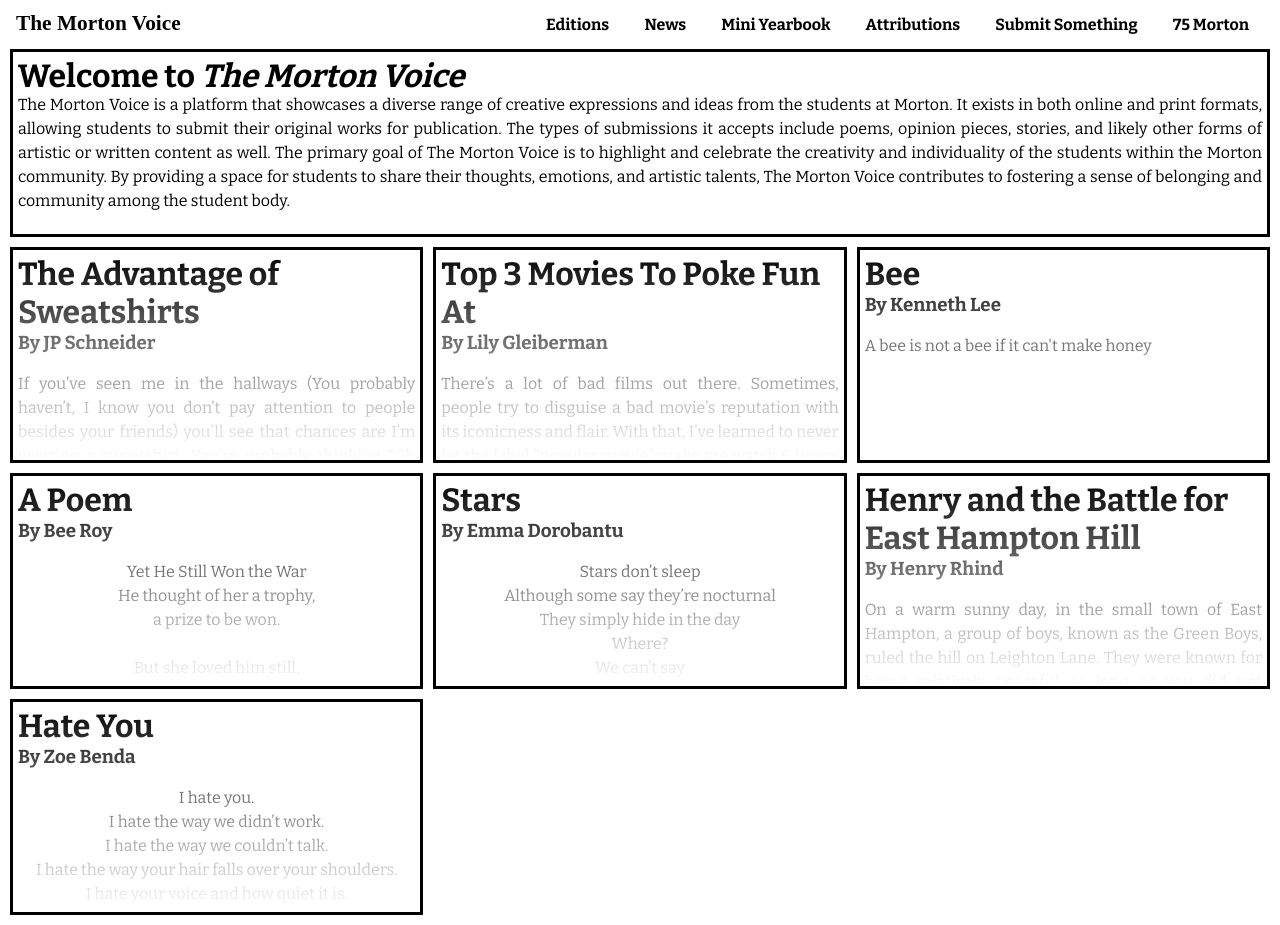
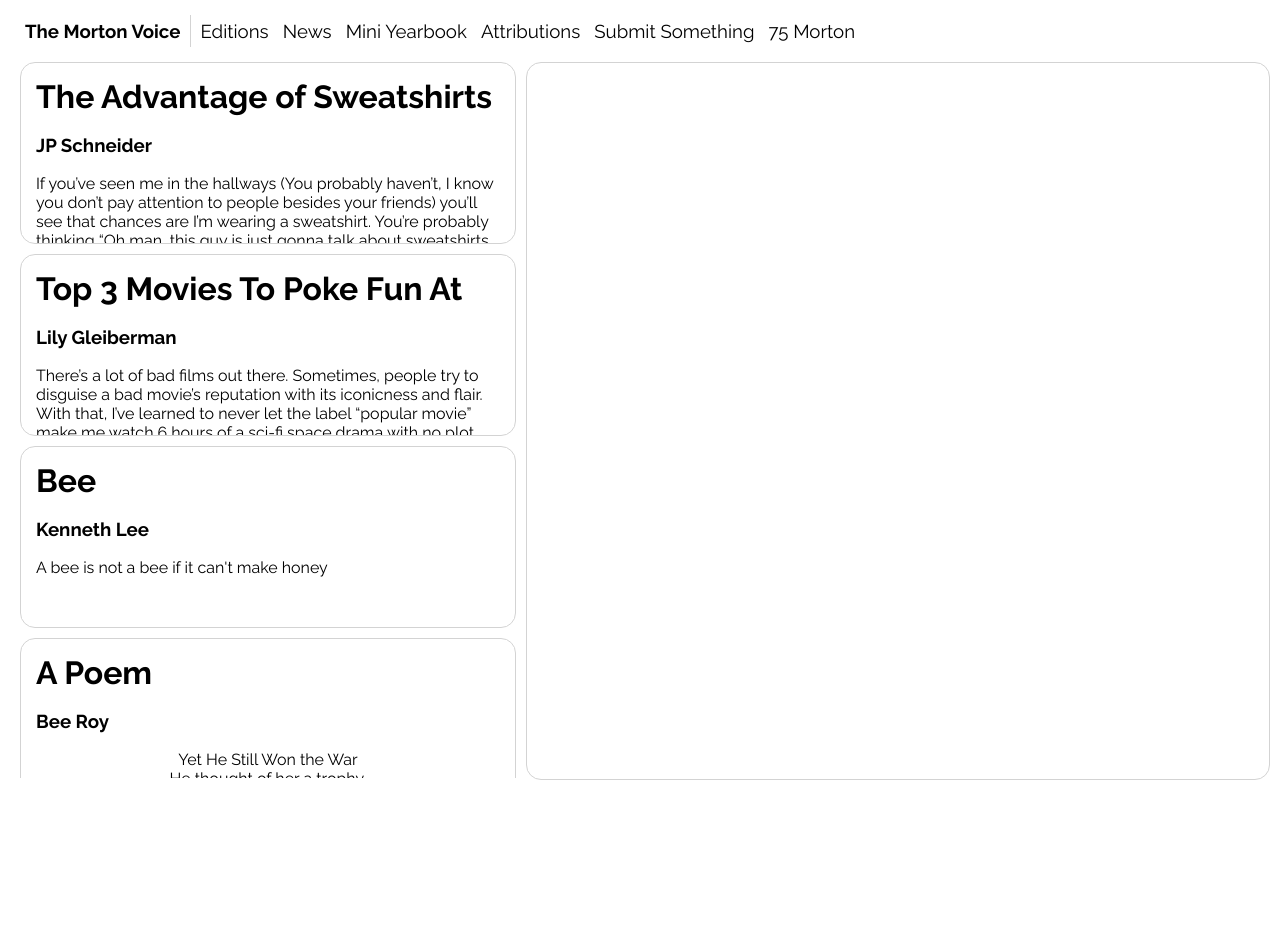
Before and after one commit to mortonvoice/mortonvoice, a plain HTML site: page index.html in a window 1280 px wide. After the commit the page ends 800 px from the top, so only its background shows below. Drawn offline with nearby package versions, Linux system fonts and the light colour scheme; a script that the page names is missing; a web font is replaced by a local one.

Commit message:
Add files via upload

```diff
--- a/index.html
+++ b/index.html
@@ -2,54 +2,40 @@
 <html lang="en">
 <head>
     <meta charset="UTF-8">
-    <meta http-equiv="X-UA-Compatible" content="IE=edge">
     <meta name="viewport" content="width=device-width, initial-scale=1.0">
-    <title>The Morton Voice | Home</title>
+    <link rel="shortcut icon" href="images/favicon.png" type="image/x-icon">
     <link rel="stylesheet" href="style/style.css">
-    <link rel="stylesheet" href="style/menu-icon.css">
-    <link rel="shortcut icon" href="images/favicon.png" type="image/x-icon">
-    <link rel="stylesheet" href="https://fonts.googleapis.com/css2?family=Bitter:wght@400;700">
+    <link rel="preconnect" href="https://fonts.googleapis.com">
+    <link rel="preconnect" href="https://fonts.gstatic.com" crossorigin>
+    <link href="https://fonts.googleapis.com/css2?family=Raleway:ital,wght@0,100..900;1,100..900&display=swap" rel="stylesheet">
+    <link href="https://fonts.googleapis.com/css2?family=Courier+Prime&display=swap" rel="stylesheet">
+    <link rel="stylesheet" href="https://fonts.googleapis.com/css2?family=Material+Symbols+Outlined:opsz,wght,FILL,GRAD@20..48,100..700,0..1,-50..200"/>
+    <title>The Morton Voice</title>
 </head>
 <body>
+    <div class="gtranslate_wrapper"></div>
     <nav>
-        <div class="menu-wrapper" onclick="toggle_menu(this)">
-            <div class="menu-bar bar-1"></div>
-            <div class="menu-bar bar-2"></div>
-            <div class="menu-bar bar-3"></div>
+        <a class="header nav-item" href="">The Morton Voice</a>
+        <div class="hidden-on-mobile">
+            <a href="" class="nav-item non-header">Editions</a>
+            <a href="" class="nav-item non-header">News</a>
+            <a href="" class="nav-item non-header">Mini Yearbook</a>
+            <a href="" class="nav-item non-header">Attributions</a>
+            <a href="" class="nav-item non-header">Submit Something</a>
+            <a href="https://www.75morton.org" class="nav-item">75 Morton</a>
         </div>
-
-        <ul class="nav">
-            <li class="nav-item"><a href="index.html" class="header nav-item-link">The Morton Voice</a></li>
-            <div class="hidden-on-mobile-wrapper">
-                <li class="nav-item hidden-on-mobile"><a class="nav-item-link" href="editions.html">Editions</a></li>
-                <li class="nav-item hidden-on-mobile"><a class="nav-item-link" href="news.html">News</a></li>
-                <li class="nav-item hidden-on-mobile"><a class="nav-item-link" href="yearbook.html">Mini Yearbook</a></li>
-                <li class="nav-item hidden-on-mobile"><a class="nav-item-link" href="attributions.html">Attributions</a></li>
-                <li class="nav-item hidden-on-mobile"><a class="nav-item-link" href="submit.html">Submit Something</a></li>
-                <li class="nav-item hidden-on-mobile"><a class="nav-item-link" href="https://www.75morton.org" target="_blank">75 Morton</a></li>
-            </div>
-        </ul>
     </nav>
 
-    <div class="gtranslate_wrapper"></div>
 
-    <div class="intro article">
-        <div class="article-header">
-            <h1 class="article-title into-header">Welcome to <em>The Morton Voice</em></h1>
-        </div>
-        <p class="article-body">
-            The Morton Voice is a platform that showcases a diverse range of creative expressions and ideas from the students at
-            Morton. It exists in both online and print formats, allowing students to submit their original works for publication.
-            The types of submissions it accepts include poems, opinion pieces, stories, and likely other forms of artistic or
-            written content as well.
-            The primary goal of The Morton Voice is to highlight and celebrate the creativity and individuality of the students
-            within the Morton community. By providing a space for students to share their thoughts, emotions, and artistic talents,
-            The Morton Voice contributes to fostering a sense of belonging and community among the student body.
-        </p>
-    </div>
-    <div class="grid">
-        <div class="article link">
-            <div class="article-see-more see-more">Read More</div>
+    <dialog class="article-preview-mobile">
+        <span class="material-symbols-outlined close-modal">close</span>
+        <div class="article-preview-mobile-fill"></div>
+    </dialog>
+
+    <div class="main-grid">
+        <div class="article-grid">
+            <div class="article">
+                <div class="selector"></div>
                 <div class="article-header">
                     <h1 class="article-title">The Advantage of Sweatshirts</h1>
                     <h3 class="article-author">JP Schneider</h3>
@@ -73,9 +59,8 @@
                     You can go now.
                 </p>
             </div>
-
-        <div class="article link">
-            <div class="article-see-more see-more">Read More</div>
+            <div class="article">
+                <div class="selector"></div>
                 <div class="article-header">
                     <h1 class="article-title">Top 3 Movies To Poke Fun At</h1>
                     <h3 class="article-author">Lily Gleiberman</h3>
@@ -118,9 +103,8 @@
                     funny.
                 </p>
             </div>
-
-        <div class="article link">
-            <div class="article-see-more see-more">Read More</div>
+            <div class="article">
+                <div class="selector"></div>
                 <div class="article-header">
                     <h1 class="article-title">Bee</h1>
                     <h3 class="article-author">Kenneth Lee</h3>
@@ -129,9 +113,8 @@
                     A bee is not a bee if it can't make honey
                 </p>
             </div>
-
-        <div class="article link">
-            <div class="article-see-more see-more">Read More</div>
+            <div class="article">
+                <div class="selector"></div>
                 <div class="article-header">
                     <h1 class="article-title">A Poem</h1>
                     <h3 class="article-author">Bee Roy</h3>
@@ -170,9 +153,8 @@
                     and I the fool. <br>
                 </p>
             </div>
-
-        <div class="article link">
-            <div class="article-see-more see-more">Read More</div>
+            <div class="article">
+                <div class="selector"></div>
                 <div class="article-header">
                     <h1 class="article-title">Stars</h1>
                     <h3 class="article-author">Emma Dorobantu</h3>
@@ -201,9 +183,8 @@
                     And they’re out until we awaken <br>
                 </p>
             </div>
-
-        <div class="article link">
-            <div class="article-see-more see-more">Read More</div>
+            <div class="article">
+                <div class="selector"></div>
                 <div class="article-header">
                     <h1 class="article-title">Henry and the Battle for East Hampton Hill</h1>
                     <h3 class="article-author">Henry Rhind</h3>
@@ -229,9 +210,8 @@
                     the end, in my heart I will never walk alone.
                 </p>
             </div>
-
-        <div class="article link">
-            <div class="article-see-more see-more">Read More</div>
+            <div class="article">
+                <div class="selector"></div>
                 <div class="article-header">
                     <h1 class="article-title">Hate You</h1>
                     <h3 class="article-author">Zoe Benda</h3>
@@ -275,10 +255,15 @@
                     cluttered closets could be cleaned. <br>
                     I am the girl that wishes <br>
                     a shoulder was enough. <br>
-
                 </p>
             </div>
         </div>
+
+        <div class="article-preview">
+
+        </div>
+    </div>
+
 </body>
 <script src="javascript/index.js"></script>
 <script src="javascript/translate.js"></script>
--- a/style/style.css
+++ b/style/style.css
@@ -1,211 +1,115 @@
-@font-face {
-    font-family: 'Cinzel Decorative';
-    font-style: normal;
-    font-weight: 400;
-    src: url("https://fonts.gstatic.com/s/cinzeldecorative/v14/daaCSScvJGqLYhG8nNt8KPPswUAPni7TTMw.woff2") format('woff2');
-    unicode-range: U+0000-00FF, U+0131, U+0152-0153, U+02BB-02BC, U+02C6, U+02DA, U+02DC, U+0304, U+0308, U+0329, U+2000-206F, U+2074, U+20AC, U+2122, U+2191, U+2193, U+2212, U+2215, U+FEFF, U+FFFD;
+body{
+    font-family: "Raleway", sans-serif;
+    margin: 0;
 }
-
-html {
-    overflow-x: hidden;
-    scrollbar-width: 0px;
+body.modal-open{
+    height: 100vh;
+    overflow-y: hidden;
 }
-
-html::-webkit-scrollbar {
-    width: none;
+.material-symbols-outlined {
+  font-variation-settings:
+  'FILL' 0,
+  'wght' 400,
+  'GRAD' 0,
+  'opsz' 24
 }
-
-body {
-    margin: 0;
-    padding: 0;
-    font-family: "bitter";
-    overflow-x: hidden;
+.header{
+    font-weight: bold;
+    border-right: 1px solid lightgray;
+    padding-right: 10px !important;
 }
-
-.nav {
-    margin: 0;
-    padding: 0;
-    list-style-type: none;
-    padding: 15px;
-    padding-left: 0;
+.nav-item{
+    text-decoration: none;
+    color: black;
+    font-size: 14pt;
+    padding: 5px;
 }
-
-.nav-item {
+nav > *{
     display: inline;
 }
-
-.nav-item-link {
-    color: black;
-    text-decoration: none;
-    font-weight: bold;
-    padding: 15px 16px;
-    font-size: 12pt;
+nav{
+    padding: 20px;
 }
-
-.nav-item-link:hover {
-    text-decoration: underline;
+.main-grid{
+    display: grid;
+    grid-template-columns: 40% 60%;
+    padding: 0 20px 20px 20px;
+    gap: 10px;
 }
-
-.hidden-on-mobile-wrapper{
-    float: right;
+.article-grid{
+    display: grid;
+    grid-template-columns: repeat(1, 1fr);
+    gap: 10px;
+    height: calc(100vh - 84px);
+    overflow: scroll;
 }
-
-.intro {
-    margin: 10px;
-    margin-bottom: 0;
-    margin-top: 0;
+.article{
+    border: 1px lightgray solid;
+    border-radius: 15px;
+    padding: 15px;
+    height: 150px;
+    overflow: hidden;
+    position: relative;
 }
-
-iframe {
-    width: 100%;
-    height: 845px;
-}
-
-iframe.hidden {
-    display: none;
-}
-
-.form-language-toggle {
-    font-family: "Bitter";
-    font-weight: bold;
-    font-size: large;
+.article:hover{
+    border-color: black;
     cursor: pointer;
 }
-
-.header {
-    font-family: "Cinzel Decorative";
-    padding: 10px 16px;
-    line-height: 0;
-    font-size: 16pt;
-}
-
-.grid {
-    display: grid;
-    gap: 10px;
-    grid-template-columns: repeat(3, 1fr);
-    padding: 10px;
-}
-
-.margin-grid {
-    display: grid;
-    gap: 10px;
-    grid-template-columns: 20% 60% 20%;
-    padding: 10px;
-}
-
-.article {
-    position: relative;
-    border: solid 3px black;
-    padding: 5px;
-}
-
-.article.soon {
-    position: absolute;
-    top: 50%;
-    left: 50%;
-    width: 33%;
-    transform: translate(-50%, -50%);
-}
-
-.article.link {
-    height: 200px;
-    overflow: hidden;
-}
-
-.article-see-more {
+.selector{
     position: absolute;
     top: 0;
     left: 0;
+    width: 100%;
     height: 100%;
+}
+.article-title{
+    margin: 0;
+}
+.article-preview{
+    border: 1px lightgray solid;
+    border-radius: 15px;
+    padding: 15px;
+    height: calc(100vh - 114px);
+    overflow: scroll;
+}
+.article-preview > .article{
+    border: none;
+    overflow: visible;
+}
+.article-preview > .article:hover{
+    cursor: auto;
+}
+.center{
+    text-align: center;
+}
+.article-preview-mobile{
+    position: fixed;
+    border-radius: 15px;
+    border: none;
     width: 100%;
-    font-size: 24pt;
-    font-weight: bold;
-    color: rgba(255, 255, 255, 0);
-    background: linear-gradient(rgba(255, 255, 255, 0), white);
-    display: grid;
-    place-items: center;
-    user-select: none;
+    height: 80vh;
+    transform: translateY(20%);
+    padding-bottom: 25vh;
+}
+.close-modal{
+    border: 1px lightgray solid;
+    border-radius: 100%;
+    padding: 5px;
+    margin-bottom: 10px;
+}
+.close-modal:hover{
+    background-color: lightgray;
     cursor: pointer;
 }
-
-.article-see-more:hover {
-    background: rgba(0, 0, 0, 0.5);
-    color: white;
-}
-
-.article-title {
-    margin-bottom: -18px;
-    margin-top: 0px;
-}
-
-.article-body {
-    text-align: justify;
-    line-height: 1.5;
-    initial-letter: 40pt;
-}
-
-.article-author::before {
-    content: "By ";
-}
-
-.center {
-    text-align: center;
-}
-
-.center-column {
-    padding: 30px;
-}
-
-.margin-column {
-    width: 10%;
-}
-
-@media screen and (max-width: 1000px) {
-    .margin-column {
+@media screen and (max-width: 900px){
+    .article-preview{
         display: none;
     }
-
-    .center-column {
-        grid-column-start: 1;
-        grid-column-end: 3;
+    .main-grid{
+        display: flex;
     }
-
-    .nav-item {
-        display: block;
-        width: 100%;
-        padding: 10px;
-        text-align: center;
-    }
-
-    .nav a {
-        padding: 0;
-    }
-
-    .nav a:hover {
-        background-color: transparent;
-    }
-
-    .hidden-on-mobile {
-        display: none;
-    }
-
-    .change.hidden-on-mobile {
-        display: inline-block;
-    }
-
-    .hidden-on-mobile-wrapper{
-        float: none;
-    }
-
-    .grid {
-        grid-template-columns: repeat(1, 1fr);
-    }
-
-    .margin-grid {
-        grid-template-columns: 0% 100% 0%;
-    }
-
-    .article.soon {
-        width: calc(100% - 50px);
+    .article-grid{
+        height: 100%;
+        overflow: auto;
     }
 }
```
Also changed, not shown: javascript/index.js (+36 -18 lines). Lines whose indentation alone changed are shown as unchanged.
